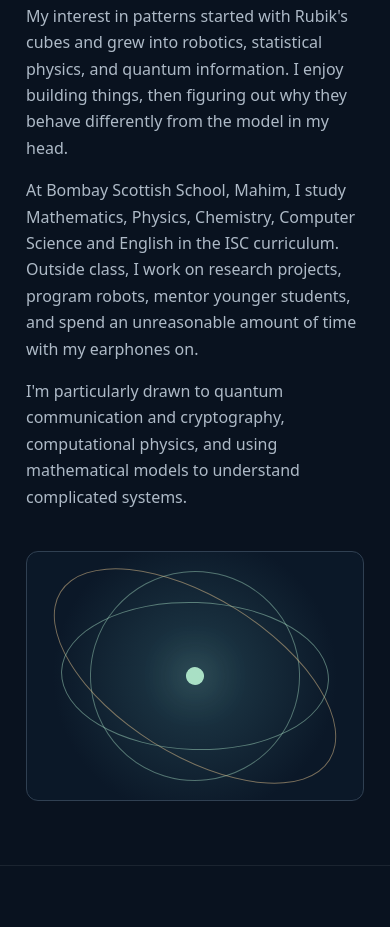
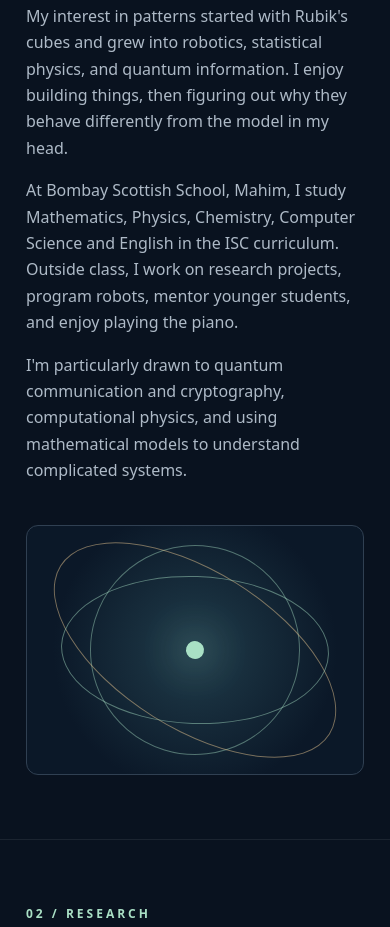
Before and after one commit to Amagcodes/PersonalWebsiteAmairaGoyal, a plain HTML site: page index.html in a window 390 px wide. Shown: the part 1361-2288 px from the top of the page. Drawn offline with Linux system fonts and the light colour scheme.

Commit message:
Revise 'About' section content
Updated the 'About' section to include a mention of playing the piano instead of spending time with earphones.

```diff
--- a/index.html
+++ b/index.html
@@ -12,7 +12,7 @@
 <nav class="nav"><div class="wrap"><a class="logo" href="#top">Amaira<span>.</span></a><button class="menu" id="menu" aria-label="Toggle navigation" aria-expanded="false">Menu</button><div class="links" id="navlinks"><a href="#about">About</a><a href="#research">Research</a><a href="#robotics">Robotics</a><a href="#projects">Projects</a><a href="#creative">Beyond STEM</a><a href="#contact">Contact</a></div></div></nav>
 <main id="top">
 <header class="hero"><div class="wrap"><div class="eyebrow">Physics · Computing · Creative exploration</div><h1>Hi, I'm<br><em>Amaira Goyal.</em></h1><p class="intro">I like finding patterns where they aren't supposed to exist — in quantum channels, robot behaviour, local markets, and sometimes piano music.</p><p class="subintro">I'm a student in Mumbai, India, exploring physics, quantum information, computational modelling, and the questions that appear when different fields overlap.</p><div class="actions"><a class="btn" href="#research">Explore my work</a><a class="btn outline" href="#contact">Get in touch</a></div><div class="statline"><div><strong>Mumbai, India</strong>Based in</div><div><strong>Physics + Computer Science</strong>Core interests</div><div><strong>FIRST Robotics</strong>Team Sigma</div><div><strong>Piano, photography & magic</strong>Outside the lab</div></div></div></header>
-<section id="about" class="section"><div class="wrap feature"><div><div class="eyebrow">01 / About</div><h2>Curiosity rarely stays in one subject.</h2><p>My interest in patterns started with Rubik's cubes and grew into robotics, statistical physics, and quantum information. I enjoy building things, then figuring out why they behave differently from the model in my head.</p><p>At Bombay Scottish School, Mahim, I study Mathematics, Physics, Chemistry, Computer Science and English in the ISC curriculum. Outside class, I work on research projects, program robots, mentor younger students, and spend an unreasonable amount of time with my earphones on.</p><p>I'm particularly drawn to quantum communication and cryptography, computational physics, and using mathematical models to understand complicated systems.</p></div><div class="visual" role="img" aria-label="Abstract intersecting orbital paths representing physics and interdisciplinary curiosity"><div class="orbit"><i></i></div></div></div></section>
+<section id="about" class="section"><div class="wrap feature"><div><div class="eyebrow">01 / About</div><h2>Curiosity rarely stays in one subject.</h2><p>My interest in patterns started with Rubik's cubes and grew into robotics, statistical physics, and quantum information. I enjoy building things, then figuring out why they behave differently from the model in my head.</p><p>At Bombay Scottish School, Mahim, I study Mathematics, Physics, Chemistry, Computer Science and English in the ISC curriculum. Outside class, I work on research projects, program robots, mentor younger students, and enjoy playing the piano.</p><p>I'm particularly drawn to quantum communication and cryptography, computational physics, and using mathematical models to understand complicated systems.</p></div><div class="visual" role="img" aria-label="Abstract intersecting orbital paths representing physics and interdisciplinary curiosity"><div class="orbit"><i></i></div></div></div></section>
 <section id="research" class="section"><div class="wrap"><div class="sectionhead"><div><div class="eyebrow">02 / Research</div><h2>Questions I'm working on.</h2></div><p class="sectionlead">From information access in vendor markets to noise in quantum communication, I use computational and mathematical models to explore how complex systems behave.</p></div><div class="grid">
 <article class="card"><div class="tag">Computational social physics · Research manuscript</div><h3>Agent-based modelling of vendor competition</h3><p>Built a Boltzmann-choice agent-based model to study competition between local and digital vendors, comparing simulation outcomes with a mean-field approximation. Explored how information access and customer-specific behaviour affect market share.</p><p>In a simulated ONDC-style proximity-weighting scenario, local vendor share increased from approximately 17% to 55%. This was a model result, not a measured real-world outcome.</p><div class="pillrow"><span class="pill">Agent-based modelling</span><span class="pill">Statistical mechanics</span><span class="pill">Python</span><span class="pill">ONDC</span></div><p class="meta">Manuscript: “Mean-field theory misses information access in an agent-based model of vendor competition” · Co-authored with Ninaad Adhvaryu · Submission status to be confirmed</p></article>
 <article class="card"><div class="tag">Quantum communication · Research apprenticeship</div><h3>BB84 quantum key distribution & channel noise</h3><p>Studied BB84 quantum key distribution during a research apprenticeship at IIT Mandi, with a focus on how channel noise affects the reliability and security of quantum communication.</p><div class="pillrow"><span class="pill">Quantum key distribution</span><span class="pill">BB84</span><span class="pill">Noise modelling</span></div></article>
```
